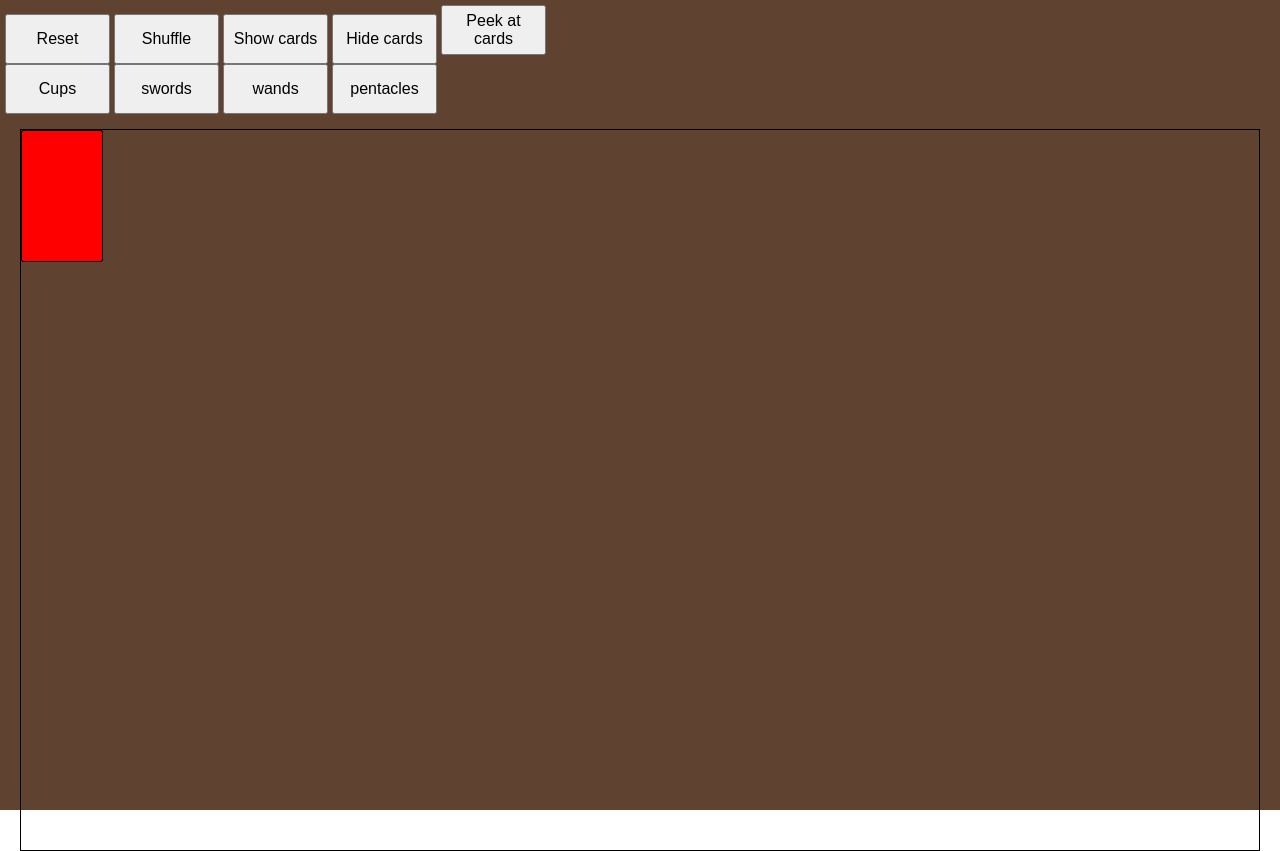
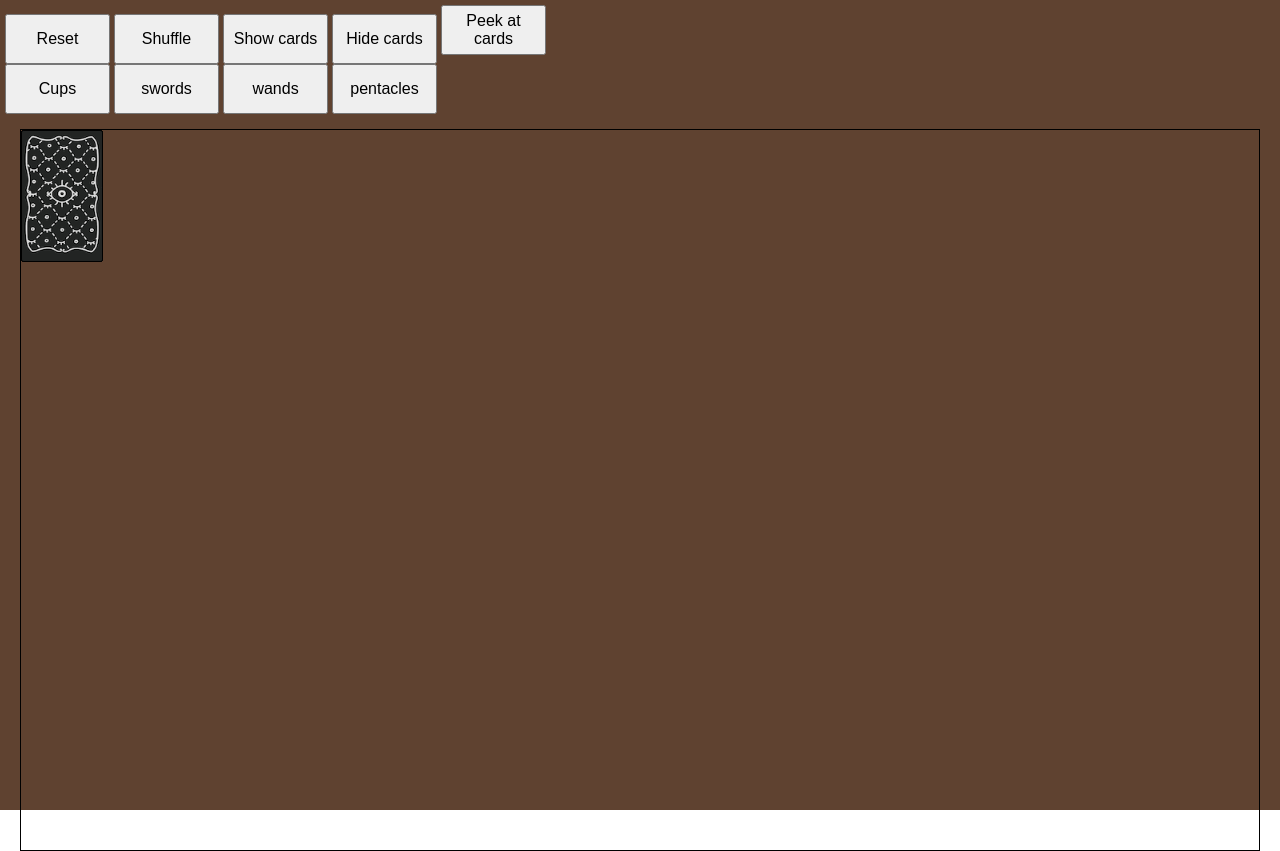
Before and after one commit to ShirleyZ/tarot-deck, a website: page index.html in a window 1280 px wide. Drawn offline with nearby package versions, Linux system fonts and the light colour scheme.

Commit message:
Visual changes

```diff
--- a/index.html
+++ b/index.html
@@ -27,17 +27,25 @@
       border: 1px solid;
       border-radius: 3px;
     }
-    .card-back {
+    .deck-default {
+      background-color: #222523;
+    }
+    .card-back,
+    .card-front {
       height: 100%;
       width: 100%;
+    }
+    .card-back {
       position: absolute;
-      background-color: red;
+      background-image: url('assets/card_back.png');
+      background-size: 80px 127px;
       top: 0;
       left: 0;
     }
+
     .shown .card-back,
     .peek .card-back:hover {
-      background-color: #00000000;
+      background-image: url('');
     }
     button {
       width: 105px;
@@ -72,7 +80,6 @@
     <button onclick="lineup('pentacles')">pentacles</button>
     <br>
     <div id="card-mat">
-      <div id="card-0" class="card draggable flipped" style="z-index:100"><div class="card-back"></div>TEST DECK</div>
     </div>
   </div>
   <script src="index.js"></script>
--- a/index.js
+++ b/index.js
@@ -87,12 +87,15 @@ function initDeck() {
       var p = document.createTextNode(suitCards[j]+" of "+suits[i]);
       var cardElem = document.createElement('div');
       var cardBackElem = document.createElement('div');
+      var cardFaceElem = document.createElement('div');
       cardBackElem.className = "card-back";
-      cardElem.className = "draggable card suit-"+suits[i];
-      cardElem.id = suits[i]+"-"+suitCards[j];
+      cardElem.className = "draggable card deck-default";
+      cardFaceElem.id = suits[i]+"-"+suitCards[j];
+      cardFaceElem.className = "card-front suit-"+suits[i];
 
       cardElem.append(cardBackElem);
-      cardElem.append(p);
+      cardFaceElem.append(p);
+      cardElem.append(cardFaceElem);
 
       cardMat.append(cardElem);
       counter++;
```
Also changed, not shown: assets/card_back.png (added), 1 other file.
